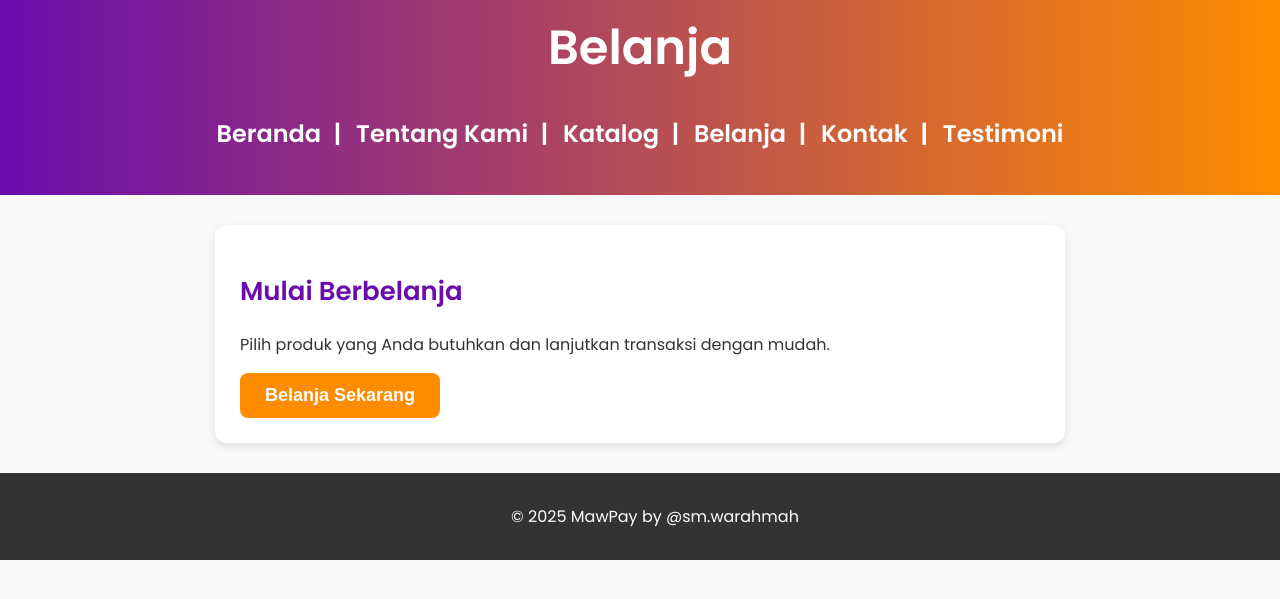
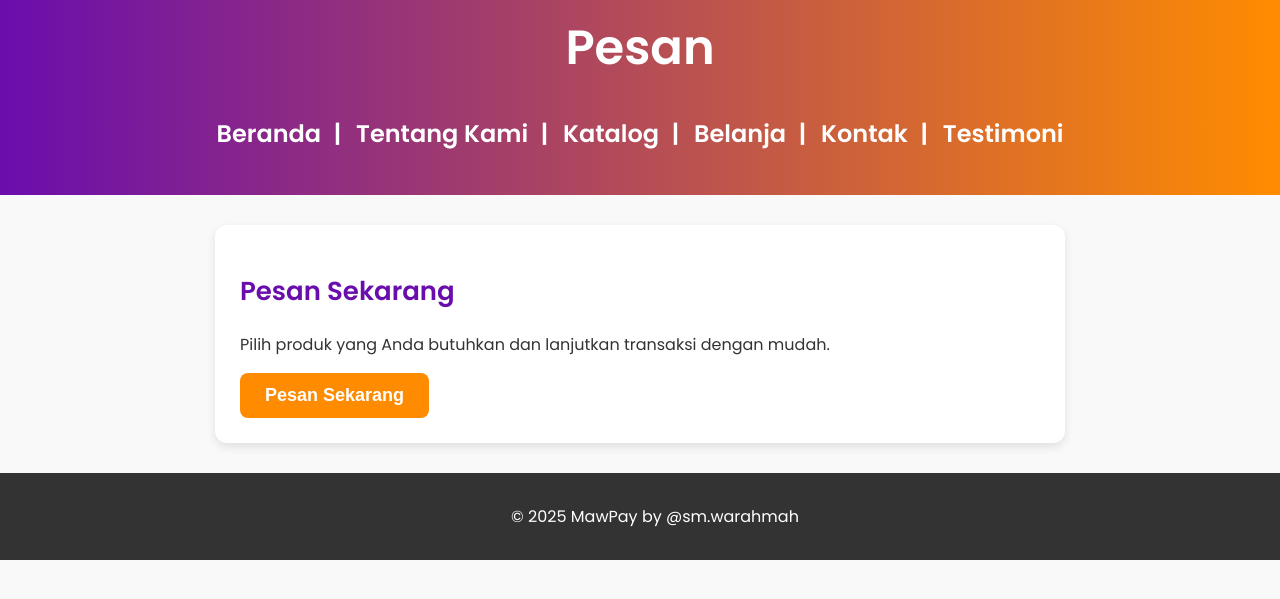
Before and after one commit to mawpay/maw_pay, a plain HTML site: page belanja.html in a window 1280 px wide. Shown: the part 129-728 px from the top of the page. Drawn offline with Linux system fonts and the light colour scheme.

Commit message:
belanja.html

```diff
--- a/belanja.html
+++ b/belanja.html
@@ -3,7 +3,7 @@
 <head>
     <meta charset="UTF-8">
     <meta name="viewport" content="width=device-width, initial-scale=1.0">
-    <title>Belanja di MawPay</title>
+    <title>Pesan di MawPay</title>
     <link rel="stylesheet" href="styles.css">
 </head>
 <body>
@@ -11,7 +11,7 @@
         <div class="logo-container">
             <img src="logo.png" alt="Logo MawPay" class="logo">
         </div>
-        <h1>Belanja</h1>
+        <h1>Pesan</h1>
         <nav>
             <ul>
                 <li><a href="index.html">Beranda</a></li>
@@ -25,9 +25,9 @@
     </header>
 
     <section id="belanja">
-        <h2>Mulai Berbelanja</h2>
+        <h2>Pesan Sekarang</h2>
         <p>Pilih produk yang Anda butuhkan dan lanjutkan transaksi dengan mudah.</p>
-        <button id="belanja-btn">Belanja Sekarang</button>
+        <button id="belanja-btn">Pesan Sekarang</button>
     </section>
 
     <footer>
```
